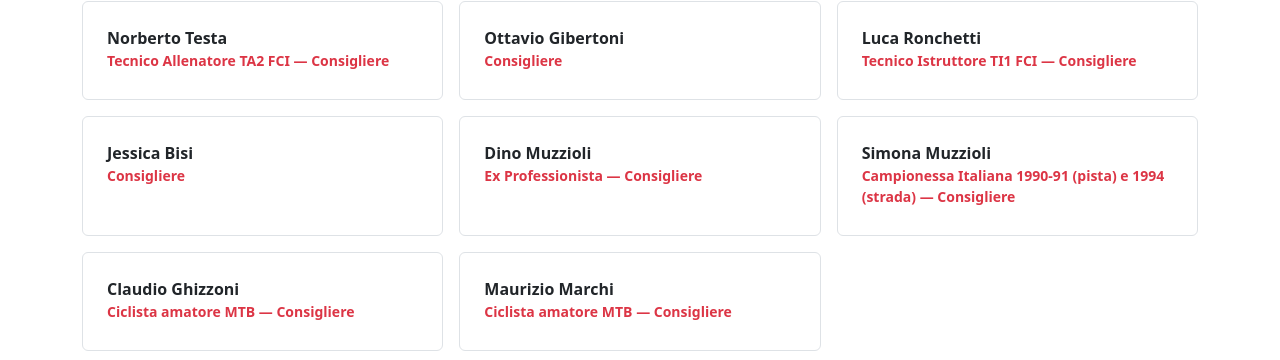
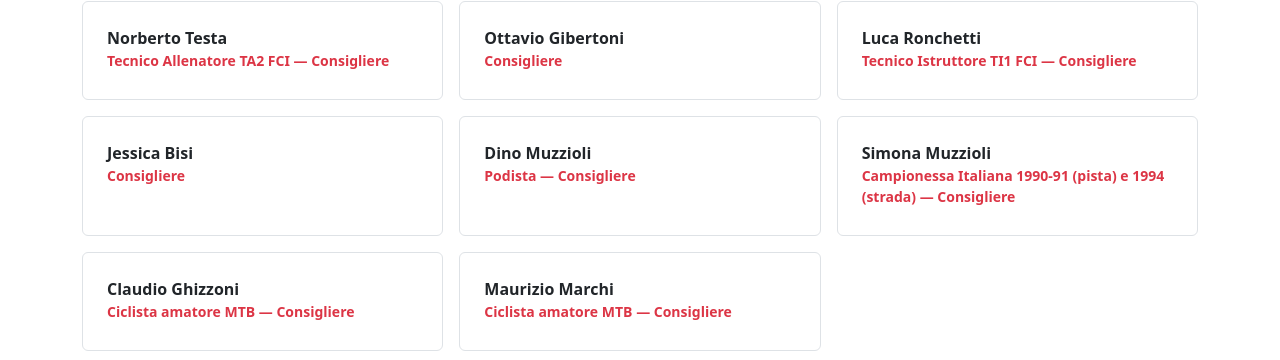
Before and after one commit to DrQuatermass/polisportiva, a Django app: page /chi-siamo/ in a window 1280 px wide. Shown: the part 2889-3249 px from the top of the page. Run offline with Django 5.2, Linux system fonts and the light colour scheme.

Commit message:
Update council member role text

```diff
--- a/home/templates/home/chi_siamo.html
+++ b/home/templates/home/chi_siamo.html
@@ -223,7 +223,7 @@
       <div class="col-md-6 col-lg-4">
         <div class="p-4 rounded border bg-white h-100">
           <p class="fw-bold text-dark mb-0">Dino Muzzioli</p>
-          <p class="text-danger small fw-semibold mb-1">Ex Professionista — Consigliere</p>
+          <p class="text-danger small fw-semibold mb-1">Podista — Consigliere</p>
         </div>
       </div>
       <div class="col-md-6 col-lg-4">
```
